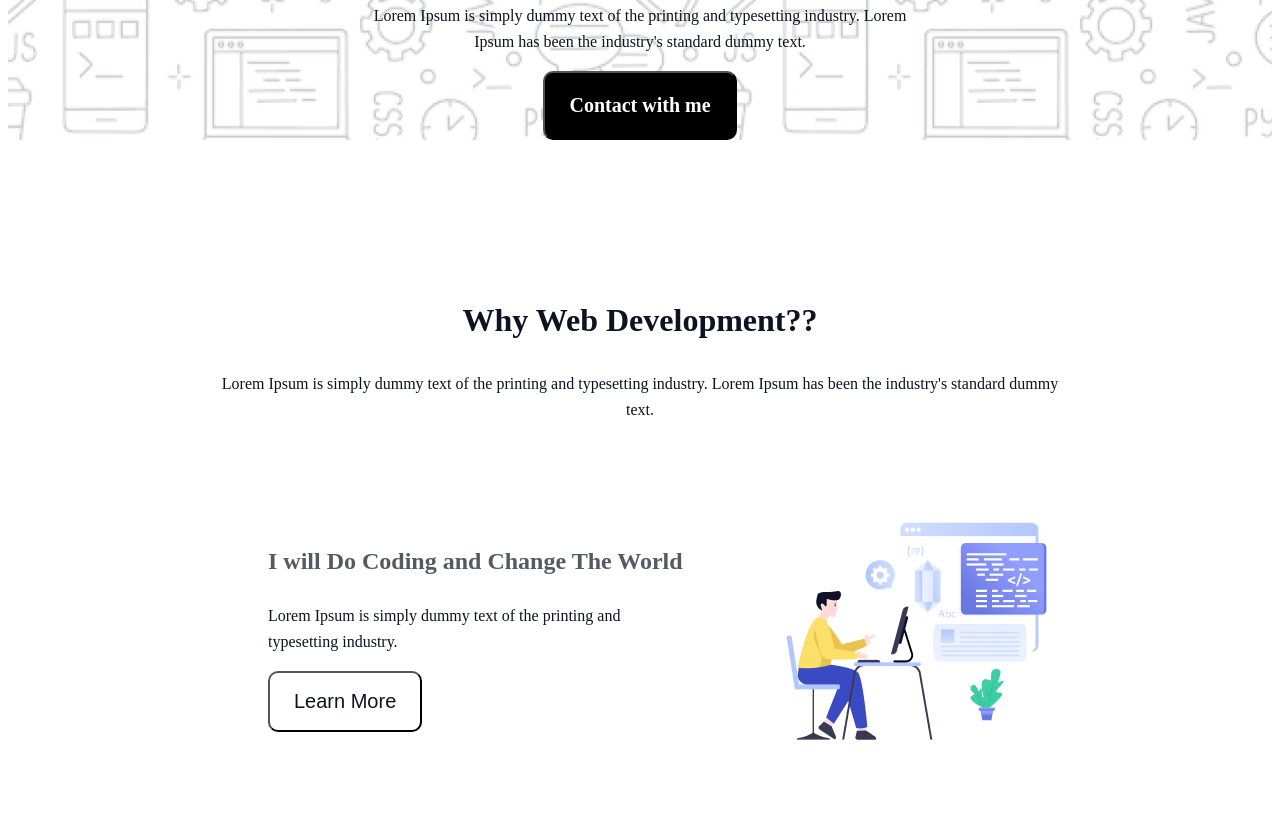
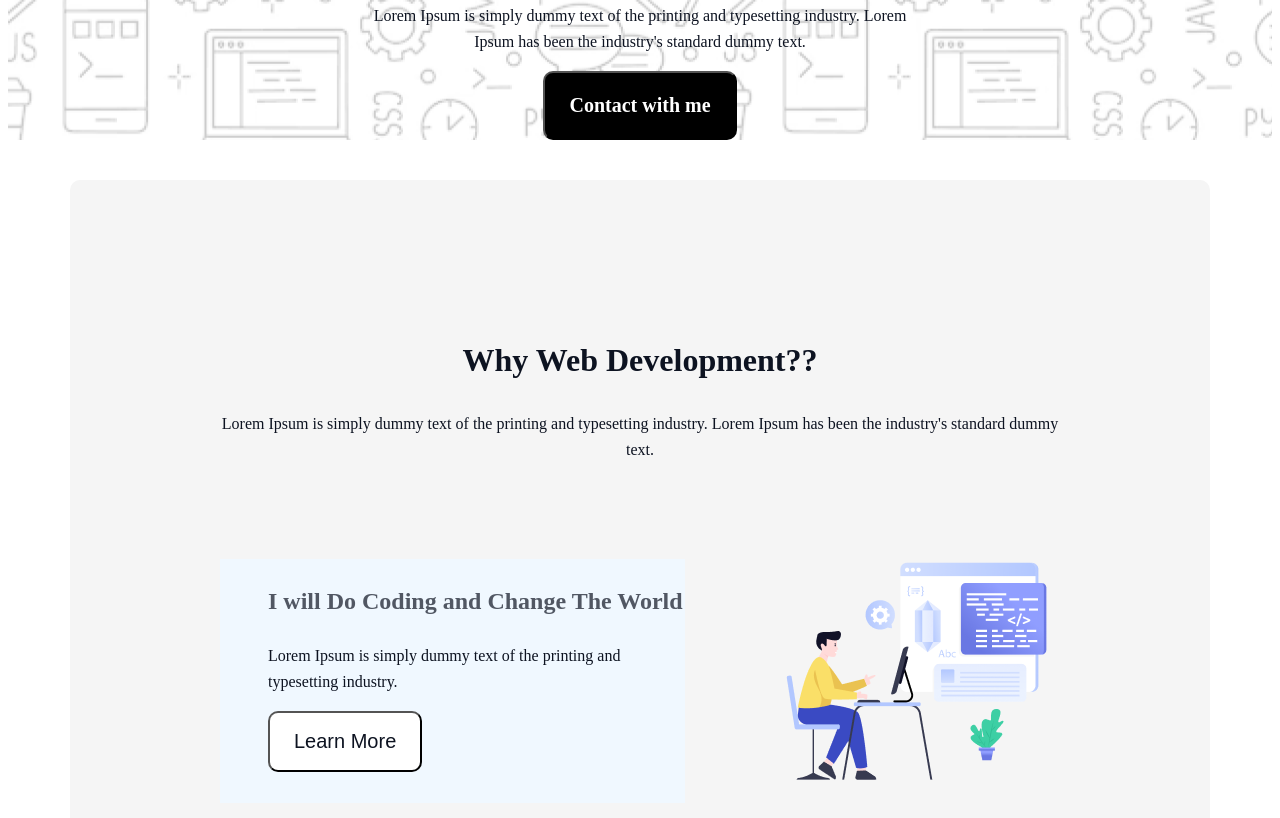
Before and after one commit to mellowmistmihir/my-first-assin, a plain HTML site: page index.html in a window 1280 px wide. Shown: the part 582-1400 px from the top of the page. Drawn offline with nearby package versions, Linux system fonts and the light colour scheme; a web font is replaced by a local one.

Commit message:
added some change

```diff
--- a/styles/style.css
+++ b/styles/style.css
@@ -84,6 +84,10 @@ main{
     padding: 130px 150px;
     background-color : rgba(0, 0, 0, 0.02),rgb(255, 255, 255);
     text-align: center;
+    margin-top: 40px;
+    background-color: whitesmoke;
+    padding: 20 0;
+
 }
 .section-title{
     font-size: 32px;
@@ -103,6 +107,7 @@ letter-spacing: 0%;
 .box-items{
    display: flex;
    justify-content:space-around;
+
 }
 .item-title{
 color: rgba(13, 19, 33, 0.7);
@@ -127,6 +132,7 @@ text-align: left;
     margin-right: 100px;
     margin-top: 80px;
     padding-left: 48px;
+    background-color: aliceblue;
 }
 .box-img{
     margin-top: 80px;
```
